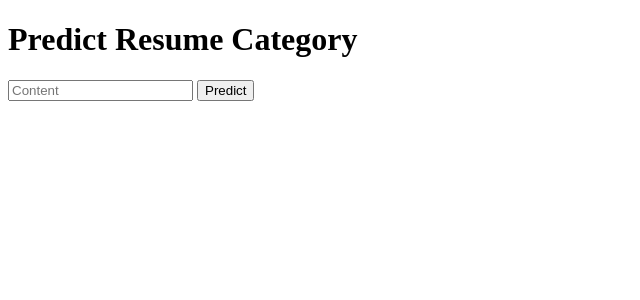
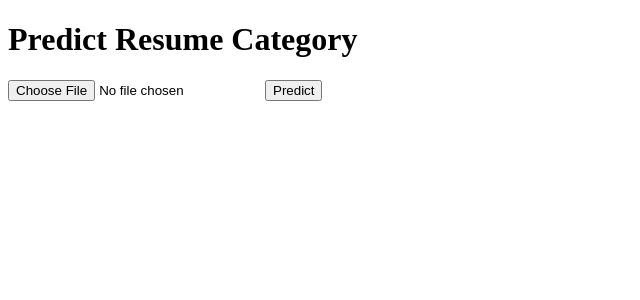
Before and after one commit to rajeevramesh21/Resume-Shortlister, a Flask app: page / in a window 1280 px wide. Shown: the top 300 px of the page, without its empty margins (0-640 px from the left). Run offline with Flask 2, Linux system fonts and the light colour scheme; parts of the project's set-up code (start-up, migrations or seed data) failed here and were passed over.

Commit message:
Update index.html

```diff
--- a/templates/index.html
+++ b/templates/index.html
@@ -17,7 +17,7 @@
 
      <!-- Main Input For Receiving Query to our ML -->
     <form action="{{ url_for('predict')}}"method="post">
-        <input type="text" name="content" placeholder="Content" required="required" />
+        <input type="file" name="content" placeholder="Content" required="required" />
         <button type="submit" class="btn btn-primary btn-block btn-large">Predict</button>
     </form>
 
```
